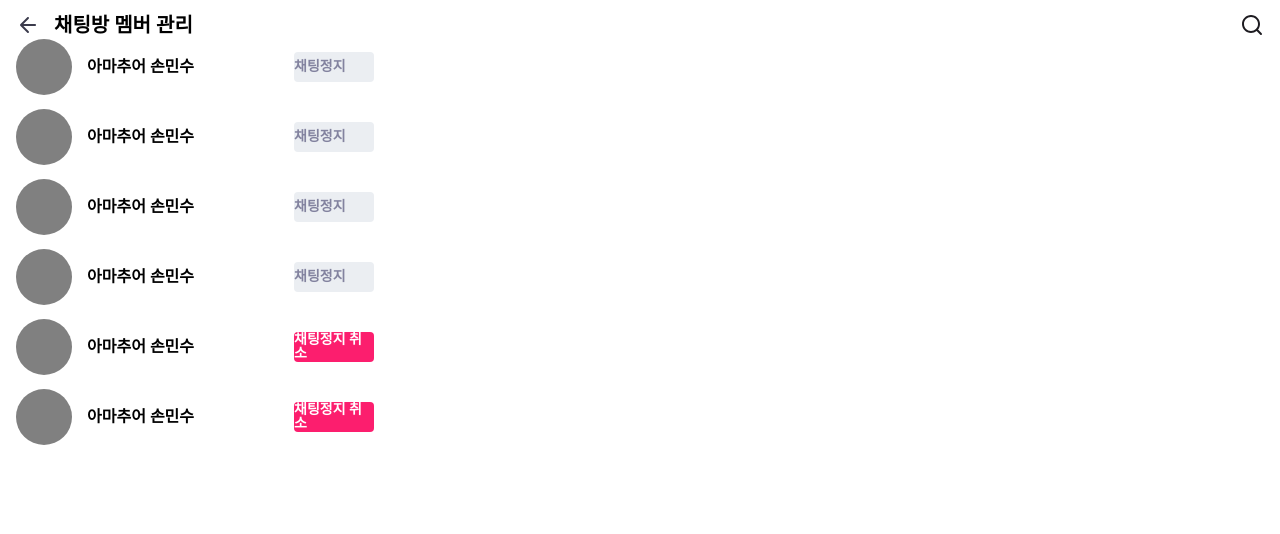
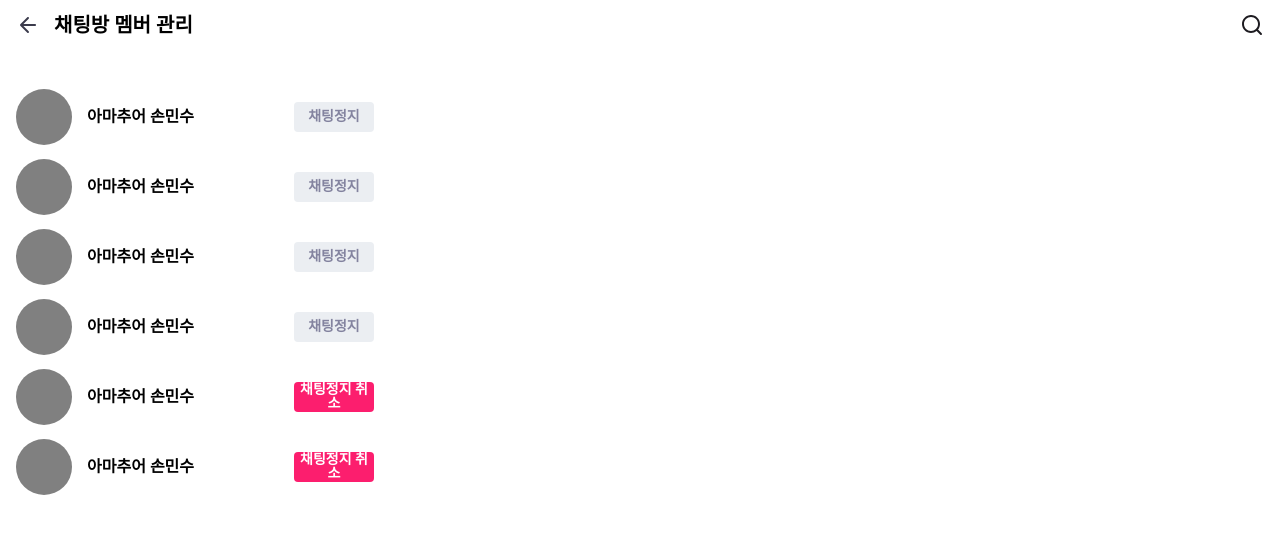
Before and after one commit to raoniee/Sonminsoo-Project, a React (Create React App) app: page /chatting/chatmember in a window 1280 px wide. Shown: the top 534 px of the page. Built offline with nearby package versions, Linux system fonts and the light colour scheme; no server answers.

Commit message:
fix: 콘솔창에 뜨는 경고문 해결

```diff
--- a/src/components/Chatting/ChatUserInfo.tsx
+++ b/src/components/Chatting/ChatUserInfo.tsx
@@ -1,7 +1,12 @@
 import React from 'react';
 import styled from 'styled-components';
 
-const ChatUserInfo = () => {
+
+
+const UserInfoWrapper = styled.div`
+    display: flex;
+    align-items: center;
+`;
 
 const UserWrapper = styled.div`
     width: 100%;
@@ -27,12 +32,36 @@ const ChatUserInfo = () => {
     font-weight: bold;
 `;
 
+const BanButton = styled.button<{$ban: boolean}>`
+    width: 103px;
+    height: 30px;
+
+    background: ${props => props.$ban ? '#FC1E6E' : '#EBEEF2'};
+    color: ${props => props.$ban ? '#FFFFFF' : '#83839F'};
+    font-weight: bold;
+    font-size: 14px;
+    text-align: center;
+
+    border-radius: 4px;
+`;
+
+
+type MemberProps = {
+    $ban: boolean;
+}
+
+const ChatUserInfo = ({$ban}:MemberProps) => {
+
+    const chatBanText: string = $ban ? '채팅정지 취소' : '채팅정지';
 
     return (
+        <UserInfoWrapper>
             <UserWrapper>
                 <UserImage />
                 <UserName>아마추어 손민수</UserName>
             </UserWrapper>
+            <BanButton $ban={$ban}>{chatBanText}</BanButton>
+        </UserInfoWrapper>
     )
 }
 
--- a/src/pages/Chatting/ChatMember.tsx
+++ b/src/pages/Chatting/ChatMember.tsx
@@ -13,59 +13,17 @@ const ChatTitle = styled.div`
     font-weight: bold;
 `;
 
-const FilterWindow = styled.div`
-    height: 32px;
-
-    box-sizing: border-box;
-`;
 
 const MemberWindow = styled.div`
-    height: calc(100% - 50px);
-
-    padding-left: 16px;
-    padding-right: 16px;
-    box-sizing: border-box;
+    width: 100%;
+    height: 100%;
+    padding: 82px 16px 0;
 `;
 
 
-const UserInfoWrapper = styled.div`
-    display: flex;
-    align-items: center;
-`;
 
 type MemberProps = {
     isBan: boolean,
-}
-
-const UserInfoWithButton = ({isBan}: MemberProps) => {
-
-
-    const BanButton = styled.button`
-        width: 103px;
-        height: 30px;
-
-        background: ${isBan ? '#FC1E6E' : '#EBEEF2'} ;
-        color: ${isBan ? '#FFFFFF' : '#83839F'};
-        font-weight: bold;
-        font-size: 14px;
-
-        border: 0;
-        border-radius: 4px;
-        // box-sizing: border-box;
-        display: inline;
-
-        cursor: pointer;
-    `;
-
-    const chatBanText: string = isBan ? '채팅정지 취소' : '채팅정지';
-
-
-    return (
-        <UserInfoWrapper>
-            <ChatUserInfo />
-            <BanButton>{chatBanText}</BanButton>
-        </UserInfoWrapper>
-    )
 }
 
 
@@ -85,16 +43,13 @@ const ChatMember = () => {
 
                 <IconButton src={iconSearch} />
             </ChatHeader>
-            <FilterWindow>
-
-            </FilterWindow>
             <MemberWindow>
-                <UserInfoWithButton isBan={false} />
-                <UserInfoWithButton isBan={false} />
-                <UserInfoWithButton isBan={false} />
-                <UserInfoWithButton isBan={false} />
-                <UserInfoWithButton isBan={true} />
-                <UserInfoWithButton isBan={true} />
+                <ChatUserInfo $ban={false} />
+                <ChatUserInfo $ban={false} />
+                <ChatUserInfo $ban={false} />
+                <ChatUserInfo $ban={false} />
+                <ChatUserInfo $ban={true} />
+                <ChatUserInfo $ban={true} />
             </MemberWindow>
         </>
     )
```
Lines whose indentation alone changed are shown as unchanged.
